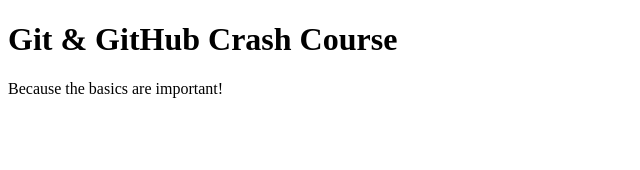
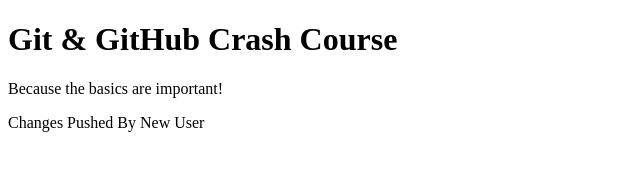
Before and after one commit to geetakadam/gitactions-practice, a plain HTML site: page index.html in a window 1280 px wide. Shown: the whole page, without its empty margins (0-640 px from the left). Drawn offline with Linux system fonts and the light colour scheme.

Commit message:
New User Branch Changes

```diff
--- a/index.html
+++ b/index.html
@@ -9,5 +9,6 @@
   <body>
     <h1>Git & GitHub Crash Course</h1>
     <p>Because the basics are important!</p>
+    <p>Changes Pushed By New User</p>
   </body>
 </html>
```
